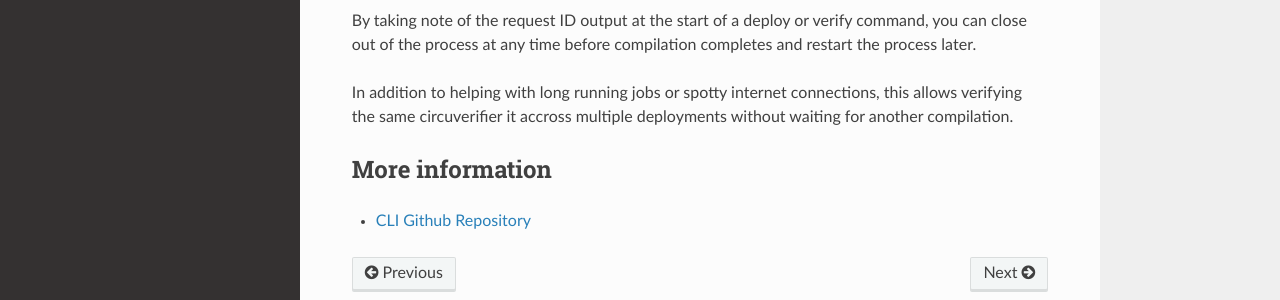
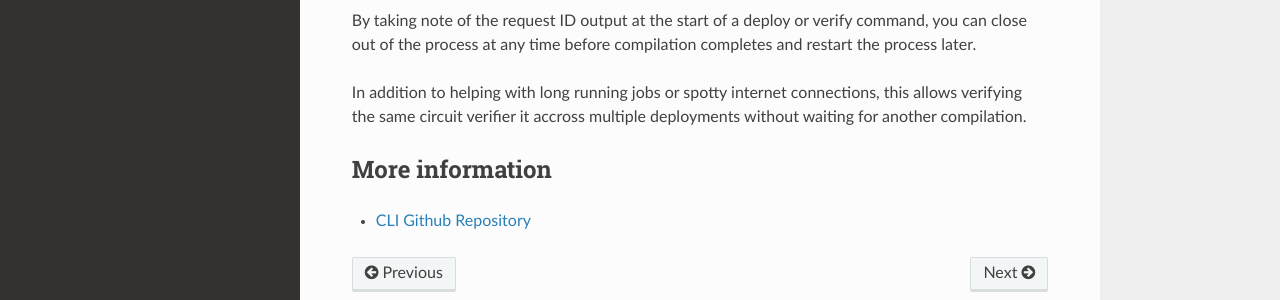
Before and after one commit to circuitscan/docs, a Sphinx documentation site: the page built from docs/source/usage.rst, in a window 1280 px wide and 900 px high, scrolled down 1081 px. Shown: the part 478-778 px from the top of the window. Built offline with Sphinx 7.4.7 and the Read the Docs theme 2.0.0, drawn with Linux system fonts in a browser that asks for light colours.

Commit message:
Fix typo on CLI usage page

```diff
--- a/docs/source/usage.rst
+++ b/docs/source/usage.rst
@@ -70,7 +70,7 @@ Some circuits take a long time to compile and it may not be feasible to have you
 
 By taking note of the request ID output at the start of a deploy or verify command, you can close out of the process at any time before compilation completes and restart the process later.
 
-In addition to helping with long running jobs or spotty internet connections, this allows verifying the same circuverifier it accross multiple deployments without waiting for another compilation.
+In addition to helping with long running jobs or spotty internet connections, this allows verifying the same circuit verifier it accross multiple deployments without waiting for another compilation.
 
 More information
 ----------------
```
